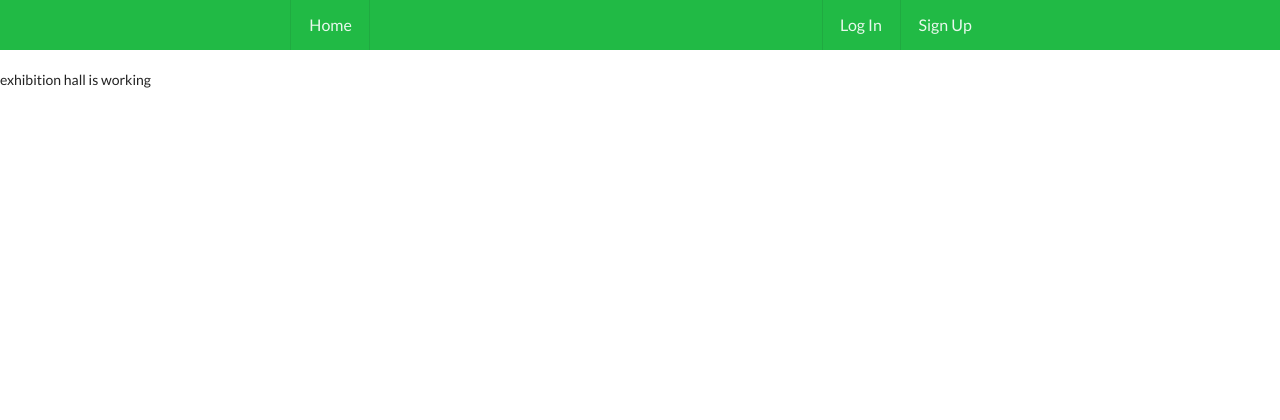
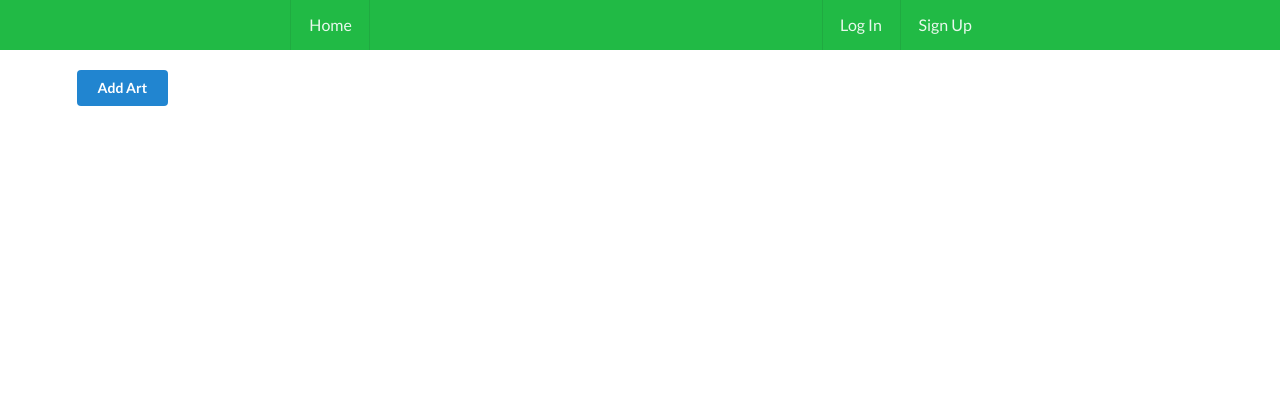
Before and after one commit to chaudharynabin6/Online-Art-Gallery, a Django app: page /exhibition/ in a window 1280 px wide. Shown: the top 420 px of the page. Run offline with Django 3.2, Linux system fonts and the light colour scheme; some libraries are stand-ins or nearby versions.

Commit message:
exhibition: artist can add art

```diff
--- a/src/exhibition/templates/exhibition/exhibition-hall.html
+++ b/src/exhibition/templates/exhibition/exhibition-hall.html
@@ -1,8 +1,12 @@
 {% extends 'base.html' %}
 
 {% block content %}
-<div>
-exhibition hall is working
+<div class="ui container">
+<a class="ui button primary" href="{% url 'exhibition:add-art' %}">Add Art</a>
+
+
+
+
 </div>
 
 {% endblock content %}
--- a/src/exhibition/urls.py
+++ b/src/exhibition/urls.py
@@ -1,8 +1,8 @@
 from django.urls import path
-from .views import exhibition_hall
+from .views import exhibition_hall, add_art
 app_name = "exhibition"
 urlpatterns = [
-    path("", exhibition_hall, name="exhibition-hall")
-    # path("add-to-cart", add_to_cart, name="add-to-cart")
+    path("", exhibition_hall, name="exhibition-hall"),
+    path("add-art", add_art, name="add-art")
 
 ]
--- a/src/exhibition/views.py
+++ b/src/exhibition/views.py
@@ -1,5 +1,8 @@
+from django.http import request
 from django.shortcuts import render
-
+from .forms import add_update_art_form
+from client.models import client, artist
+from .models import exhibtion
 # Create your views here.
 
 
@@ -8,3 +11,23 @@ def exhibition_hall(request):
     This function is home for the exhibition hall
     """
     return render(request, "exhibition/exhibition-hall.html")
+
+
+def add_art(request):
+    current_artist = artist.objects.filter(user=request.user).first()
+    if(current_artist):
+        form = add_update_art_form()
+        if request.method == "POST":
+            form = add_update_art_form(request.POST, request.FILES)
+            current_art = form.save(commit=False)
+            current_art.exhibtion = exhibtion.objects.first()
+            current_art.artist = current_artist
+            current_art.save()
+            return render(request, "exhibition/exhibition-hall.html")
+        context = {
+            "form": form
+        }
+        return render(request, "exhibition/add-update-art.html", context)
+
+    else:
+        return render(request, "exhibition/not-found.html", {"error": "this feature is only available to artist"})
```
Also changed, not shown: src/exhibition/forms.py (added, +10 -0 lines), src/exhibition/templates/exhibition/add-update-art.html (added, +12 -0 lines), src/exhibition/templates/exhibition/not-found.html (added, +9 -0 lines).
